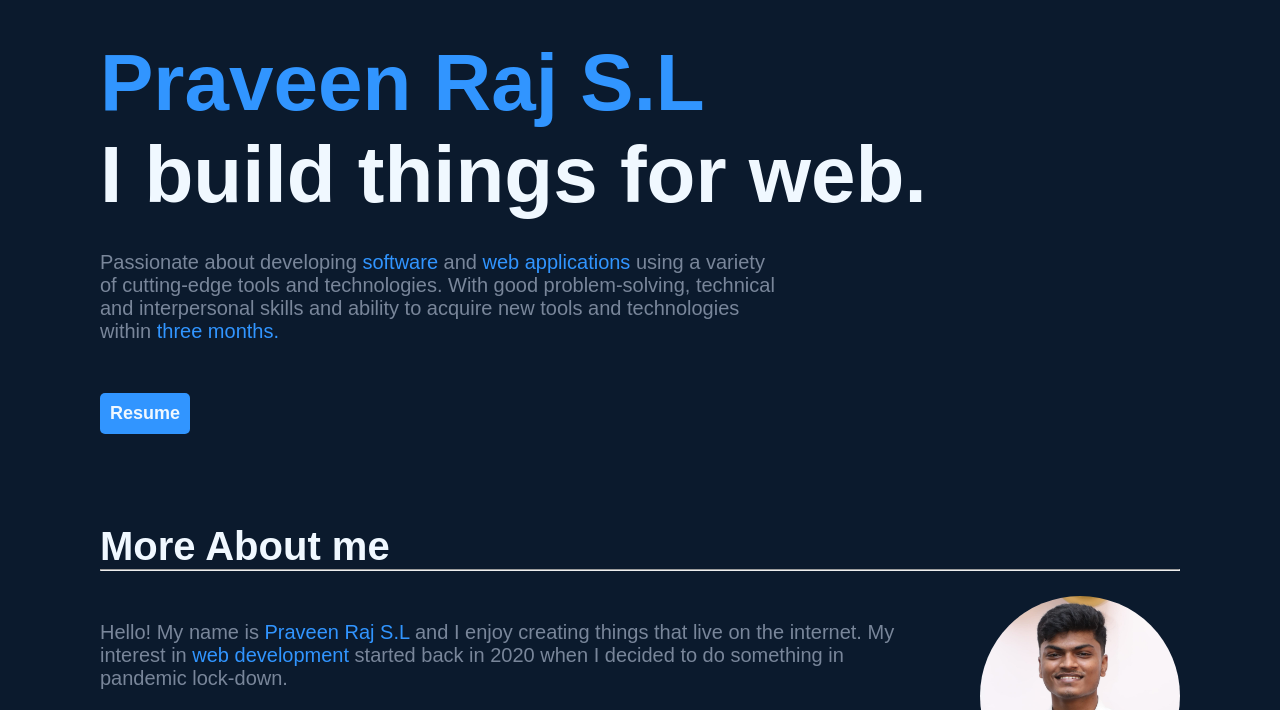
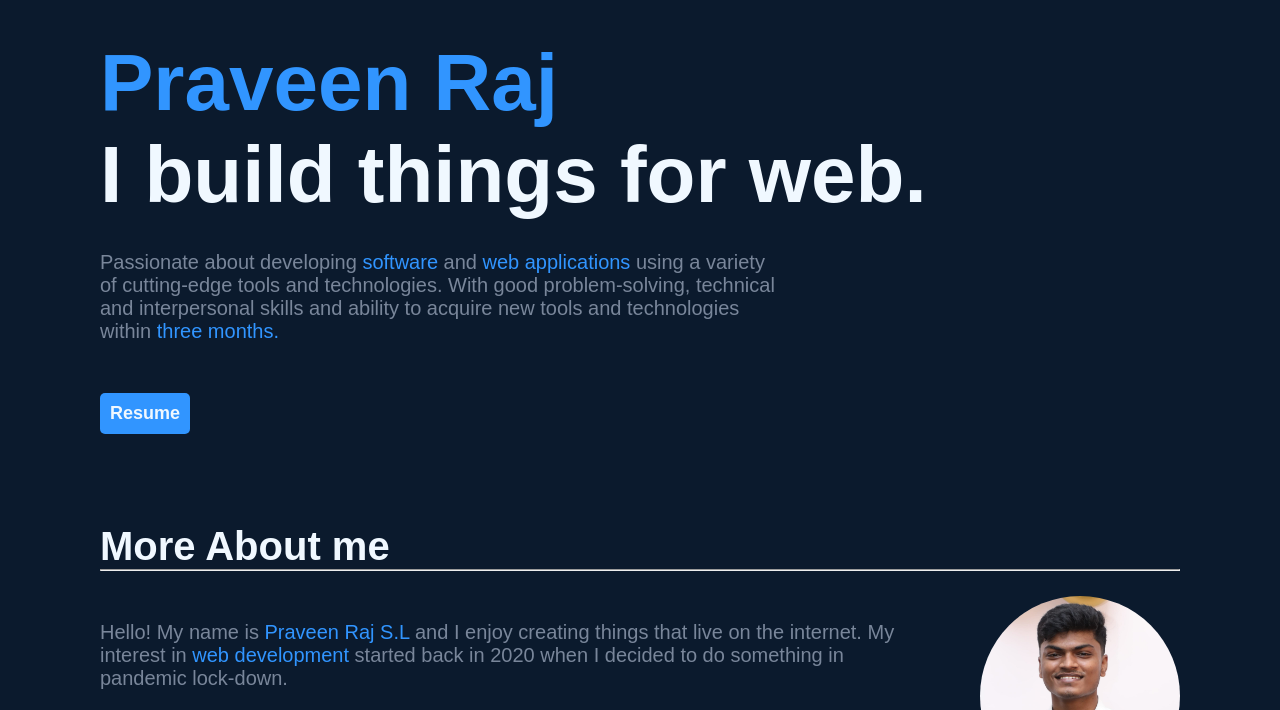
Before and after one commit to Praveenraj002/Real-portfolio, a plain HTML site: page index.html in a window 1280 px wide. Shown: the part 88-798 px from the top of the page. Drawn offline with Linux system fonts and the light colour scheme; a web font is replaced by a local one.

```diff
--- a/index.html
+++ b/index.html
@@ -58,7 +58,7 @@
     <section>
       <div class="container">
         <div class="header-line">
-          <h6 class="section-header">Praveen Raj S.L</h3>
+          <h6 class="section-header">Praveen Raj</h3>
         </div>
         <div class="header-subline">
           <h1 class="section-subheader">I build things for web.</h1>
```
